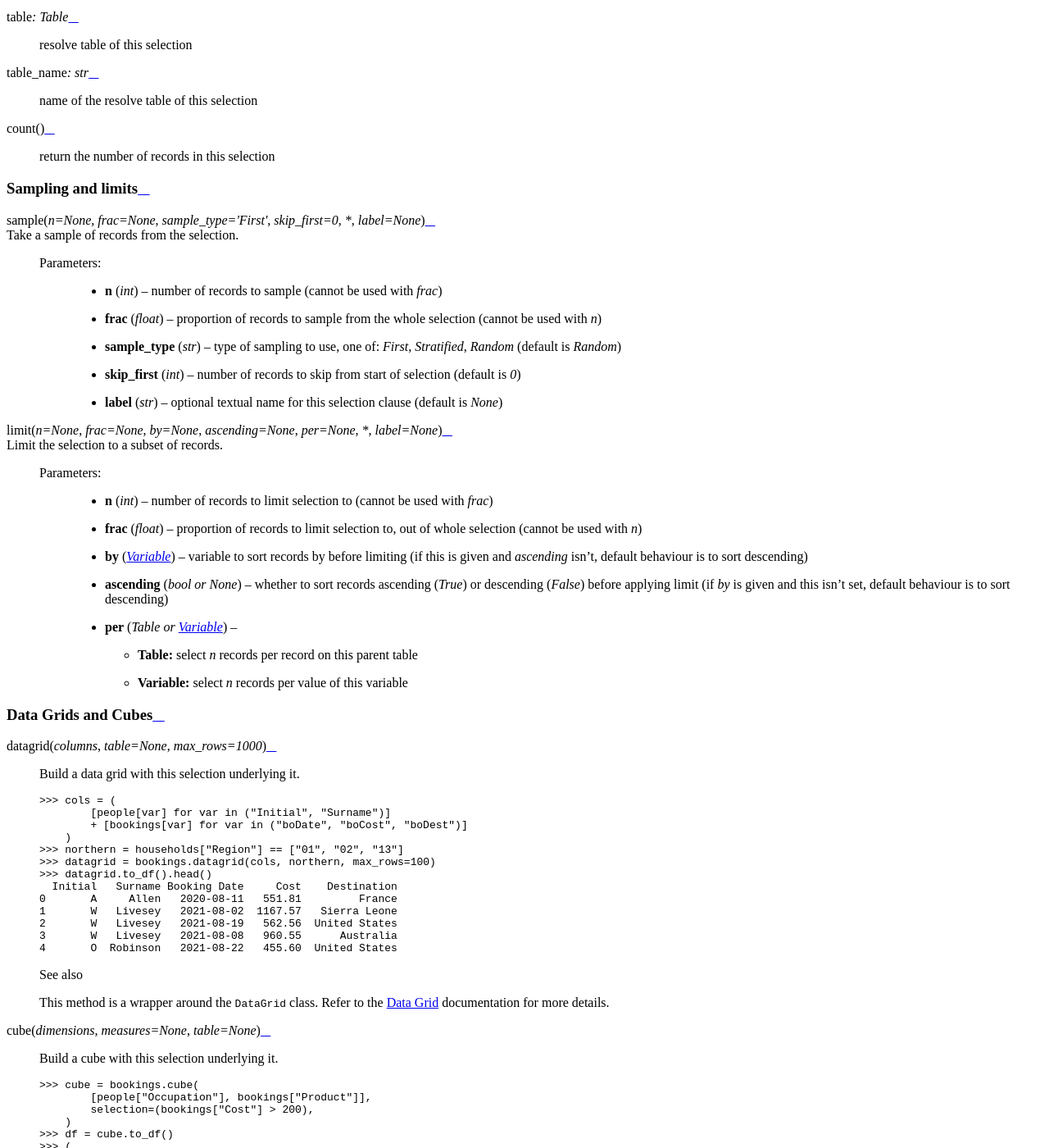
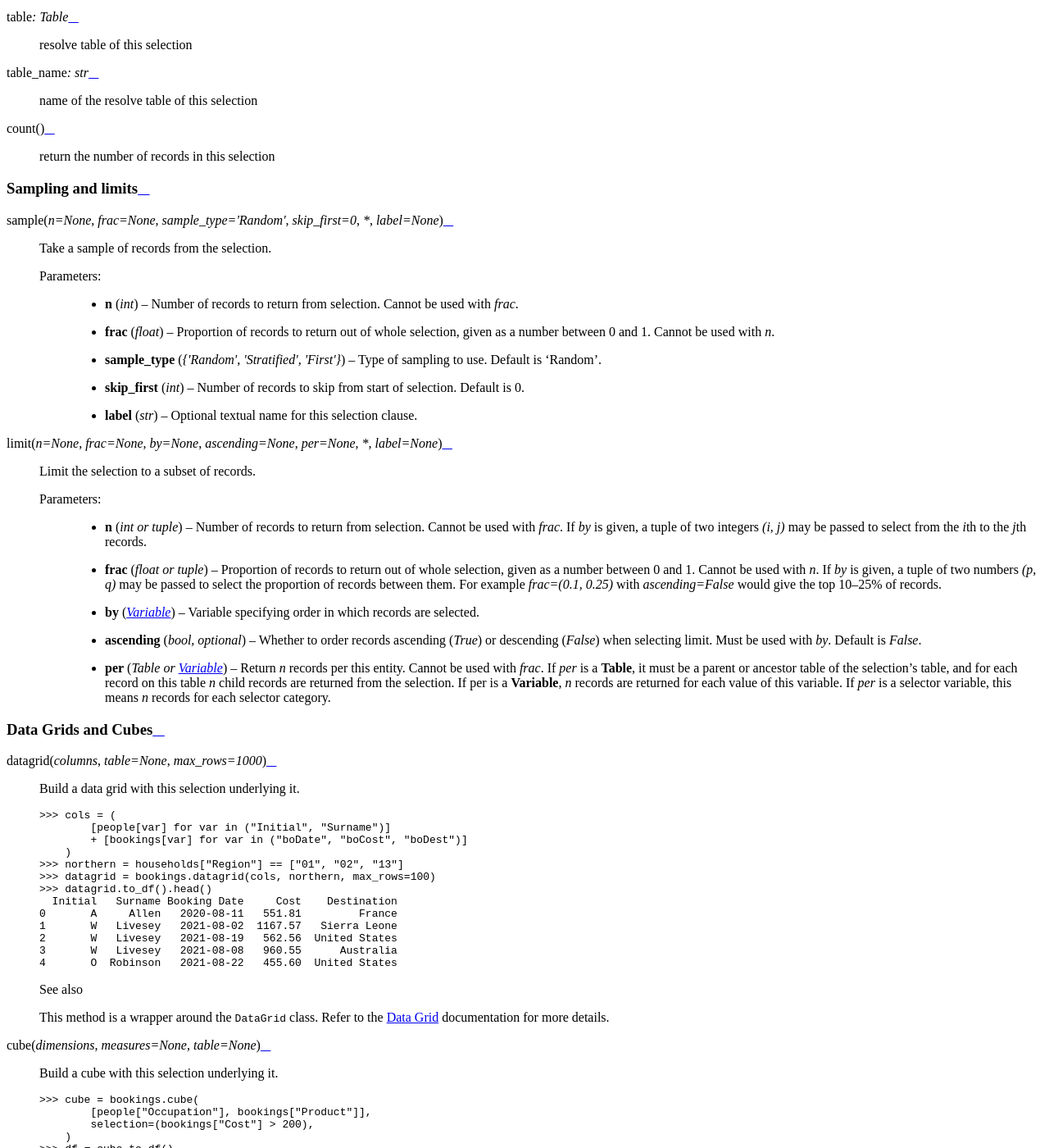
Before and after one commit to Apteco/py-apteco, a Sphinx documentation site: the page built from docs/source/reference/topics/selections.rst, in a window 1280 px wide and 1400 px high, scrolled down 2293 px. Shown: the whole window at 82% size. Built offline with Sphinx 7.4.7 and the Read the Docs theme 2.0.0, drawn with Linux system fonts in a browser that asks for light colours.

Commit message:
Add input validation to `sample_type` and `skip_first` in sample(). Improve documentation of sample() and limit(). [AB#322, AB#4243] - improve wording, mention the 2-tuple input option for `n` and `frac`

```diff
--- a/docs/source/reference/topics/selections.rst
+++ b/docs/source/reference/topics/selections.rst
@@ -128,37 +128,52 @@ Core attributes & methods
 Sampling and limits
 -------------------
 
-.. py:method:: sample(n=None, frac=None, sample_type="First", skip_first=0, *, label=None)
+.. py:method:: sample(n=None, frac=None, sample_type="Random", skip_first=0, *, label=None)
+
     Take a sample of records from the selection.
 
-    :param int n: number of records to sample
-        (cannot be used with `frac`)
-    :param float frac: proportion of records to sample from the whole selection
-        (cannot be used with `n`)
-    :param str sample_type: type of sampling to use,
-        one of: `First`, `Stratified`, `Random` (default is `Random`)
-    :param int skip_first: number of records to skip from start of selection
-        (default is `0`)
-    :param str label: optional textual name for this selection clause
-        (default is `None`)
+    :param int n: Number of records to return from selection.
+        Cannot be used with `frac`.
+    :param float frac: Proportion of records to return out of whole selection,
+        given as a number between 0 and 1.
+        Cannot be used with `n`.
+    :type sample_type: {'Random', 'Stratified', 'First'}
+    :param sample_type: Type of sampling to use. Default is 'Random'.
+    :param int skip_first: Number of records to skip from start of selection.
+        Default is 0.
+    :param str label: Optional textual name for this selection clause.
 
 .. py:method:: limit(n=None, frac=None, by=None, ascending=None, per=None, *, label=None)
+
     Limit the selection to a subset of records.
 
-    :type ascending: bool or None
+    :type n: int or tuple
+    :type frac: float or tuple
+    :type ascending: bool, optional
     :type per: Table or Variable
-    :param int n: number of records to limit selection to
-        (cannot be used with `frac`)
-    :param float frac: proportion of records to limit selection to,
-        out of whole selection (cannot be used with `n`)
-    :param Variable by: variable to sort records by before limiting
-        (if this is given and `ascending` isn't, default behaviour is to sort descending)
-    :param ascending: whether to sort records ascending (`True`)
-        or descending (`False`) before applying limit
-        (if `by` is given and this isn't set, default behaviour is to sort descending)
-    :param per:
-        * **Table:** select `n` records per record on this parent table
-        * **Variable:** select `n` records per value of this variable
+    :param n: Number of records to return from selection.
+        Cannot be used with `frac`.
+        If `by` is given, a tuple of two integers `(i, j)` may be passed to
+        select from the `i`\ th to the `j`\ th records.
+    :param frac: Proportion of records to return out of whole selection,
+        given as a number between 0 and 1.
+        Cannot be used with `n`.
+        If `by` is given, a tuple of two numbers `(p, q)` may be passed to
+        select the proportion of records between them.
+        For example `frac=(0.1, 0.25)` with `ascending=False`
+        would give the top 10–25% of records.
+    :param Variable by: Variable specifying order in which records are selected.
+    :param ascending: Whether to order records ascending (`True`)
+        or descending (`False`) when selecting limit.
+        Must be used with `by`. Default is `False`.
+    :param per: Return `n` records per this entity. Cannot be used with `frac`.
+        If `per` is a **Table**, it must be a parent or ancestor table of the
+        selection's table, and for each record on this table
+        `n` child records are returned from the selection.
+        If per is a **Variable**, `n` records are returned
+        for each value of this variable.
+        If `per` is a selector variable, this means `n` records
+        for each selector category.
 
 Data Grids and Cubes
 --------------------
```
Also changed, not shown: 1 other file.
